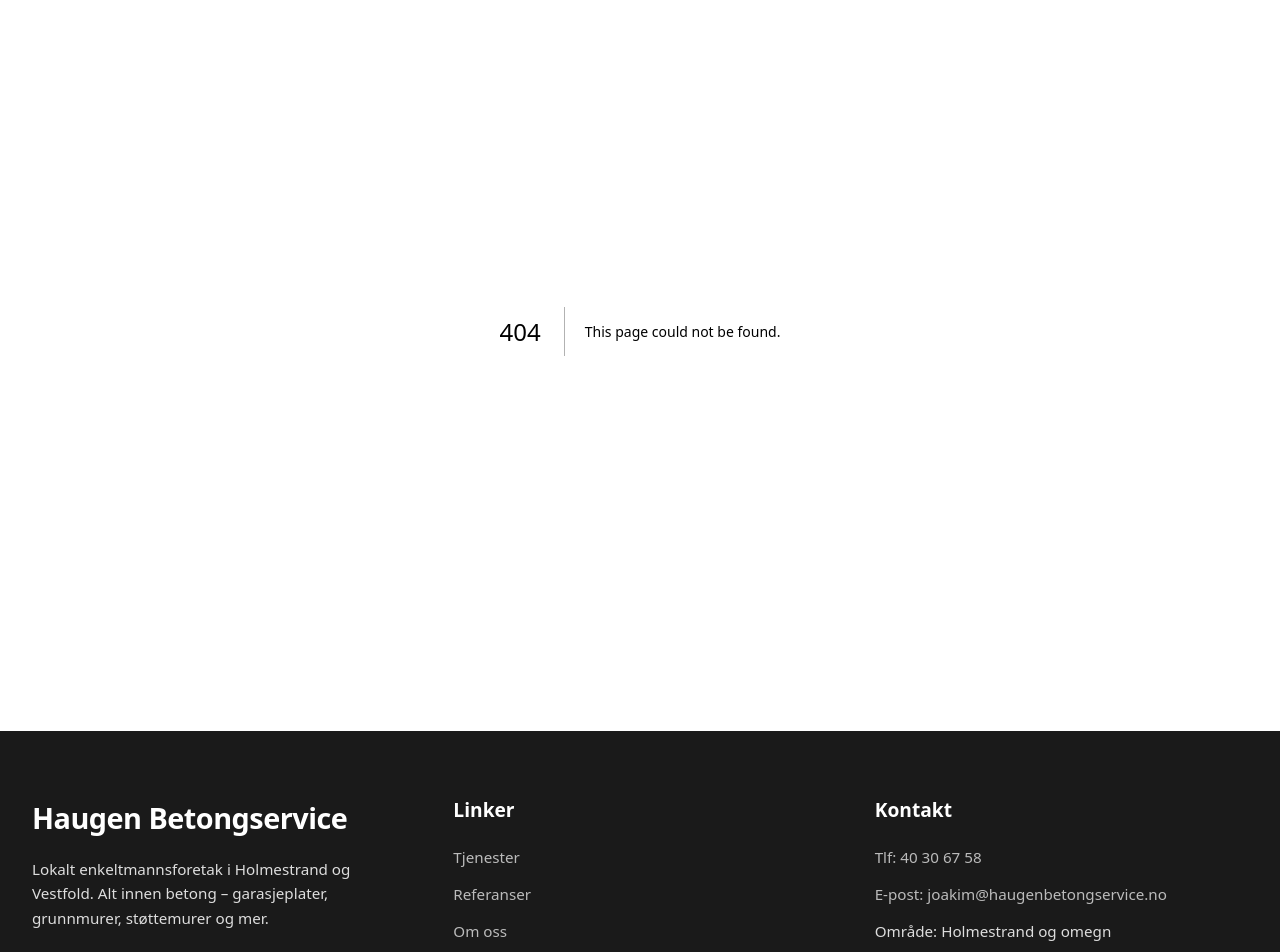
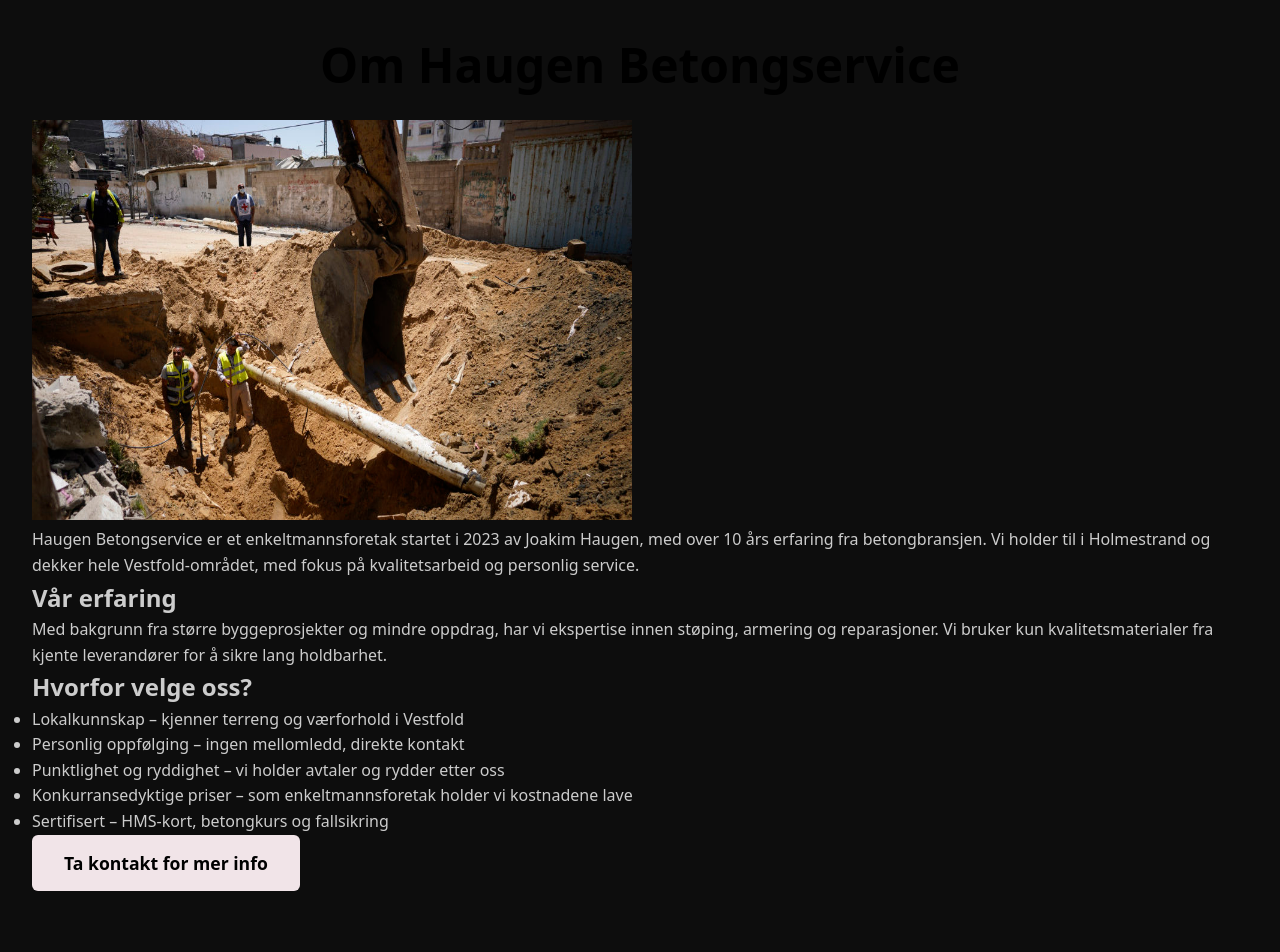
Before and after one commit to btfredr/betongservice, a Next.js app: page /om-oss in a window 1280 px wide. Before the commit this address had no page. Shown: the part 140-1092 px from the top of the page. Built offline with nearby package versions, Linux system fonts and the light colour scheme.

Commit message:
about page

```diff
--- /dev/null
+++ b/src/app/om-oss/page.tsx
@@ -0,0 +1,54 @@
+import Image from "next/image";
+import Link from "next/link";
+
+
+export default function OmOss() {
+    return (
+        <section className="section about-section">
+            <div className="container">
+                <h1 className="section-title">Om Haugen Betongservice</h1>
+
+                <div className="about-content">
+                    <div className="about-image-wrapper">
+                        <Image
+                        src="/img/omoss.jpg"
+                        alt="På jobb"
+                        width={600}
+                        height={400}
+                        className="about-image"
+                        priority
+                        />
+                    </div>
+
+                    <div className="about-text">
+                        <p className="about-intro">
+                            Haugen Betongservice er et enkeltmannsforetak startet i 2023 av Joakim Haugen, med over 10 års erfaring fra betongbransjen.
+                            Vi holder til i Holmestrand og dekker hele Vestfold-området, med fokus på kvalitetsarbeid og personlig service.
+                        </p>
+
+                        <h2 className="about-subtitle">Vår erfaring</h2>
+                        <p>
+                            Med bakgrunn fra større byggeprosjekter og mindre oppdrag, har vi ekspertise innen støping, armering og reparasjoner.
+                            Vi bruker kun kvalitetsmaterialer fra kjente leverandører for å sikre lang holdbarhet.
+                        </p>
+
+                        <h2 className="about-subtitle">Hvorfor velge oss?</h2>
+                        <ul className="about-list">
+                            <li>Lokalkunnskap – kjenner terreng og værforhold i Vestfold</li>
+                            <li>Personlig oppfølging – ingen mellomledd, direkte kontakt</li>
+                            <li>Punktlighet og ryddighet – vi holder avtaler og rydder etter oss</li>
+                            <li>Konkurransedyktige priser – som enkeltmannsforetak holder vi kostnadene lave</li>
+                            <li>Sertifisert – HMS-kort, betongkurs og fallsikring</li>
+                        </ul>
+
+                        <div className="about-cta">
+                            <Link href="/kontakt" className="btn btn-primary">
+                                Ta kontakt for mer info
+                            </Link>
+                        </div>
+                    </div>
+                </div>
+            </div>
+        </section>
+    )
+}
```
Also changed, not shown: public/img/omoss.jpg (added).
